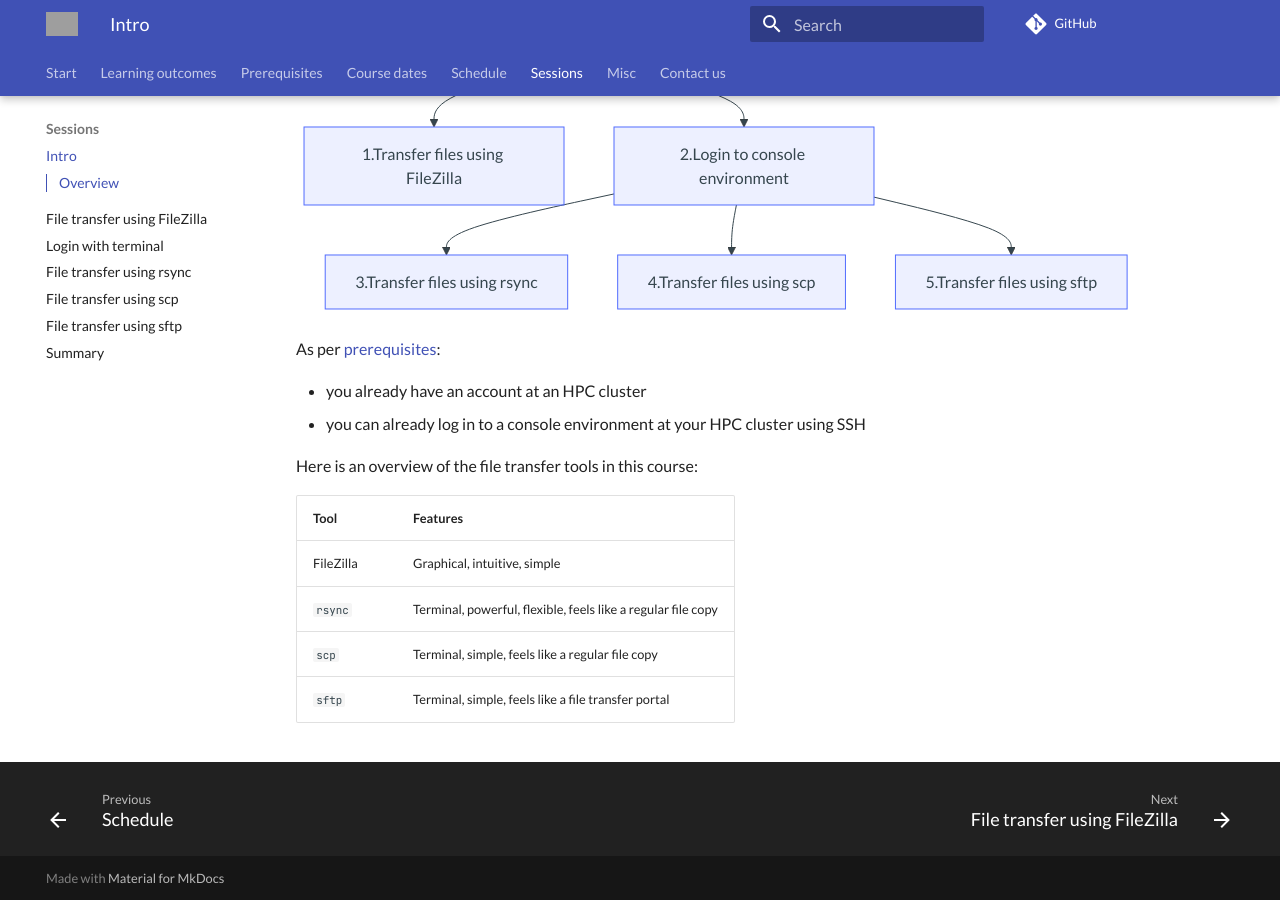
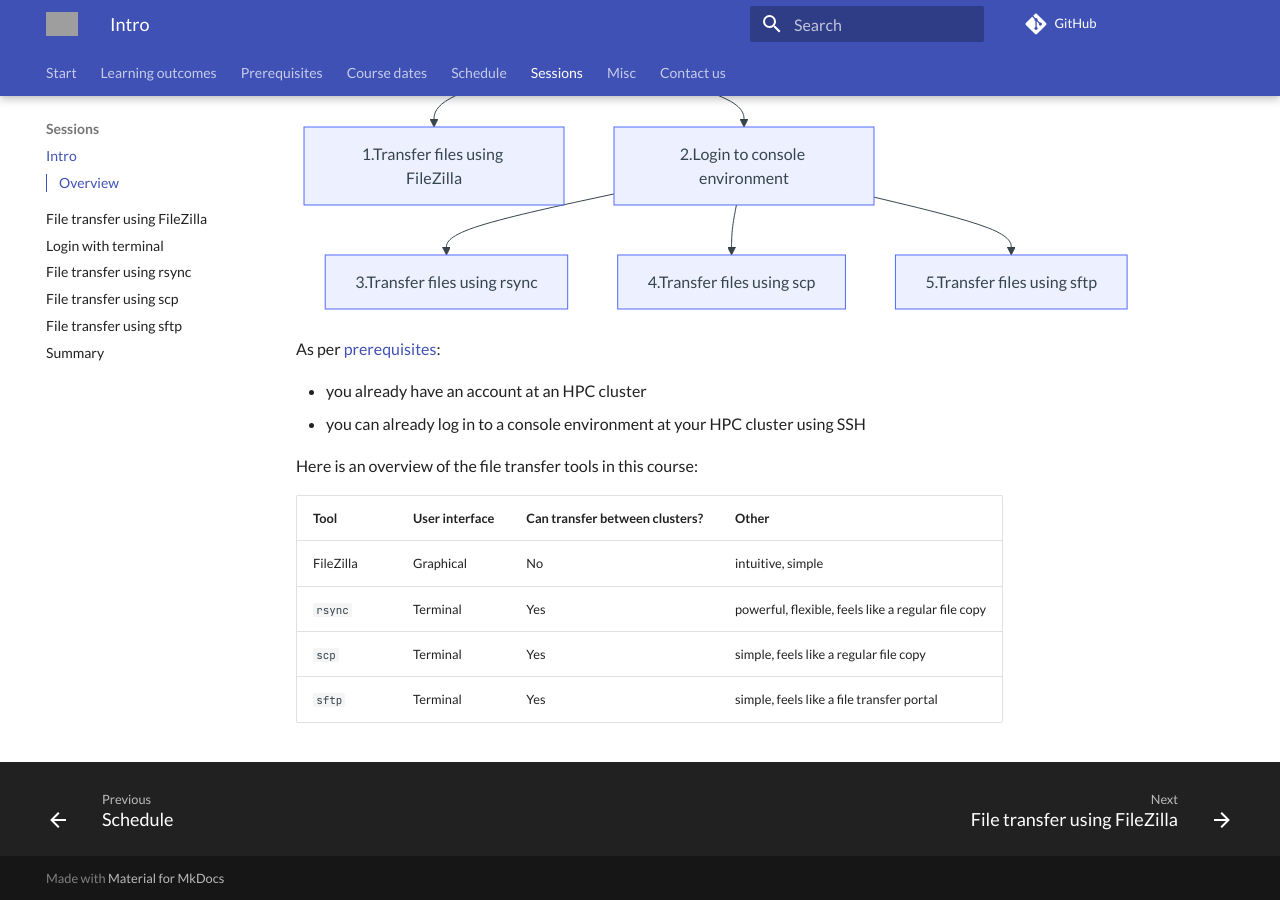
Before and after one commit to UPPMAX/naiss_file_transfer_course, an MkDocs documentation site: the page built from docs/sessions/intro.md, in a window 1280 px wide and 900 px high, scrolled down 555 px. Built offline with MkDocs 1.6.1 and Material for MkDocs 9.7.7, drawn with Linux system fonts in a browser that asks for light colours; comment, search, counter and statistics services are not loaded; grey boxes are pictures that could not be loaded.

Commit message:
Mention differences more, not done yet :-)

```diff
--- a/docs/sessions/intro.md
+++ b/docs/sessions/intro.md
@@ -71,9 +71,9 @@ As per [prerequisites](../prereqs/README.md):
 
 Here is an overview of the file transfer tools in this course:
 
-Tool       |Features
------------|-----------------------------------------------------------
-FileZilla  |Graphical, intuitive, simple
-`rsync`    |Terminal, powerful, flexible, feels like a regular file copy
-`scp`      |Terminal, simple, feels like a regular file copy
-`sftp`     |Terminal, simple, feels like a file transfer portal
+Tool       |User interface|Can transfer between clusters?|Other
+-----------|--------------|------------------------------|-------------------
+FileZilla  |Graphical     |No                            |intuitive, simple
+`rsync`    |Terminal      |Yes                           |powerful, flexible, feels like a regular file copy
+`scp`      |Terminal      |Yes                           |simple, feels like a regular file copy
+`sftp`     |Terminal      |Yes                           |simple, feels like a file transfer portal
```
